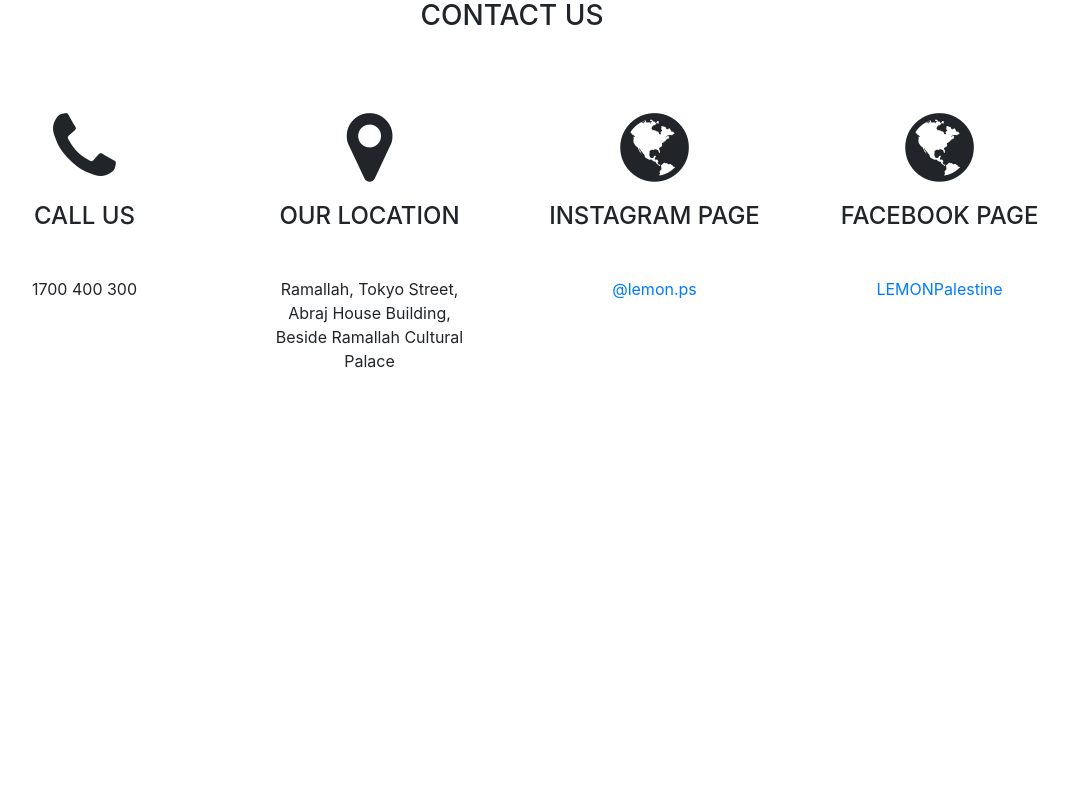
After one commit to Ibraheemshwiki/magi-karp-project, a Django app: page /contact in a window 1280 px wide. The commit adds this page. Shown: the whole page, without its empty margins (128-1196 px from the left). Run offline with Django 3.2, Linux system fonts and the light colour scheme; some libraries are stand-ins or nearby versions.

Commit message:
malak changes

```diff
--- a/interactive_menu/home_app/static/css/detail.css
+++ b/interactive_menu/home_app/static/css/detail.css
@@ -1,7 +1,3 @@
-body {
-    background-image: url("{% static 'backgrounds/background1.jpg' %}");
-}
-
 .container {
     margin: 10px;
     text-align: center;
--- /dev/null
+++ b/interactive_menu/home_app/templates/contact.html
@@ -0,0 +1,74 @@
+<link href="//maxcdn.bootstrapcdn.com/bootstrap/4.0.0/css/bootstrap.min.css" rel="stylesheet" id="bootstrap-css">
+<script src="//maxcdn.bootstrapcdn.com/bootstrap/4.0.0/js/bootstrap.min.js"></script>
+<script src="//code.jquery.com/jquery-1.11.1.min.js"></script>
+<!------ Include the above in your HEAD tag ---------->
+
+<!DOCTYPE html>
+<html lang="en">
+
+<head>
+    <!-- Required meta tags -->
+    <meta charset="utf-8">
+    <meta name="viewport" content="width=device-width, initial-scale=1, shrink-to-fit=no">
+
+    <!-- Bootstrap CSS -->
+    <link rel="stylesheet" href="https://maxcdn.bootstrapcdn.com/bootstrap/4.0.0-beta/css/bootstrap.min.css" integrity="sha384-/Y6pD6FV/Vv2HJnA6t+vslU6fwYXjCFtcEpHbNJ0lyAFsXTsjBbfaDjzALeQsN6M" crossorigin="anonymous">
+    <link href="https://maxcdn.bootstrapcdn.com/font-awesome/4.6.3/css/font-awesome.min.css" rel="stylesheet" integrity="sha384-T8Gy5hrqNKT+hzMclPo118YTQO6cYprQmhrYwIiQ/3axmI1hQomh7Ud2hPOy8SP1" crossorigin="anonymous">
+
+</head>
+
+<body>
+    <section id="contact">
+        <div class="container">
+            <h3 class="text-center text-uppercase">contact us</h3>
+
+            <div class="row">
+                <div class="col-sm-12 col-md-6 col-lg-3 my-5">
+                    <div class="card border-0">
+                        <div class="card-body text-center">
+                            <i class="fa fa-phone fa-5x mb-3" aria-hidden="true"></i>
+                            <h4 class="text-uppercase mb-5">call us</h4>
+                            <p>1700 400 300</p>
+                        </div>
+                    </div>
+                </div>
+                <div class="col-sm-12 col-md-6 col-lg-3 my-5">
+                    <div class="card border-0">
+                        <div class="card-body text-center">
+                            <i class="fa fa-map-marker fa-5x mb-3" aria-hidden="true"></i>
+                            <h4 class="text-uppercase mb-5">Our Location</h4>
+                            <address>Ramallah, Tokyo Street, Abraj House Building,
+                                Beside Ramallah Cultural Palace</address>
+                        </div>
+                    </div>
+                </div>
+                <div class="col-sm-12 col-md-6 col-lg-3 my-5">
+                    <div class="card border-0">
+                        <div class="card-body text-center">
+                            <i class="fa fa-globe fa-5x mb-3" aria-hidden="true"></i>
+                            <h4 class="text-uppercase mb-5">Instagram Page</h4>
+                            <a href="https://www.instagram.com/lemon.ps">@lemon.ps</a>
+                        </div>
+                    </div>
+                </div>
+                <div class="col-sm-12 col-md-6 col-lg-3 my-5">
+                    <div class="card border-0">
+                        <div class="card-body text-center">
+                            <i class="fa fa-globe fa-5x mb-3" aria-hidden="true"></i>
+                            <h4 class="text-uppercase mb-5">Facebook Page</h4>
+                            <!-- <p>https://www.facebook.com/LEMONPalestine</p> -->
+                            <a href="https://www.facebook.com/LEMONPalestine">LEMONPalestine</a>
+                        </div>
+                    </div>
+                </div>
+            </div>
+        </div>
+    </section>
+    <!-- Optional JavaScript -->
+    <!-- jQuery first, then Popper.js, then Bootstrap JS -->
+    <script src="https://code.jquery.com/jquery-3.2.1.slim.min.js" integrity="sha384-KJ3o2DKtIkvYIK3UENzmM7KCkRr/rE9/Qpg6aAZGJwFDMVNA/GpGFF93hXpG5KkN" crossorigin="anonymous"></script>
+    <script src="https://cdnjs.cloudflare.com/ajax/libs/popper.js/1.11.0/umd/popper.min.js" integrity="sha384-b/U6ypiBEHpOf/4+1nzFpr53nxSS+GLCkfwBdFNTxtclqqenISfwAzpKaMNFNmj4" crossorigin="anonymous"></script>
+    <script src="https://maxcdn.bootstrapcdn.com/bootstrap/4.0.0-beta/js/bootstrap.min.js" integrity="sha384-h0AbiXch4ZDo7tp9hKZ4TsHbi047NrKGLO3SEJAg45jXxnGIfYzk4Si90RDIqNm1" crossorigin="anonymous"></script>
+</body>
+
+</html>
--- a/interactive_menu/home_app/urls.py
+++ b/interactive_menu/home_app/urls.py
@@ -6,7 +6,8 @@
     path('loginandreg/', views.index),
     path('details', views.details),
     path('admin', views.admin),
-    path('chart', views.chart),
+    path('cart', views.cart),
+    path('contact', views.contact),
 
 
     path('register/', views.registration),
--- a/interactive_menu/home_app/views.py
+++ b/interactive_menu/home_app/views.py
@@ -22,8 +22,11 @@
 
     return render(request, 'homeTemp.html')
 
-def chart (request):
-    return render (request, 'chart.html')
+def cart (request):
+    return render (request, 'cart.html')
+
+def contact (request):
+    return render (request, 'contact.html')
 
 
 
```
Also changed, not shown: interactive_menu/home_app/templates/details.html (+18 -4 lines), interactive_menu/db.sqlite3, interactive_menu/home_app/templates/cart.html (renamed from interactive_menu/home_app/templates/chart.html).
